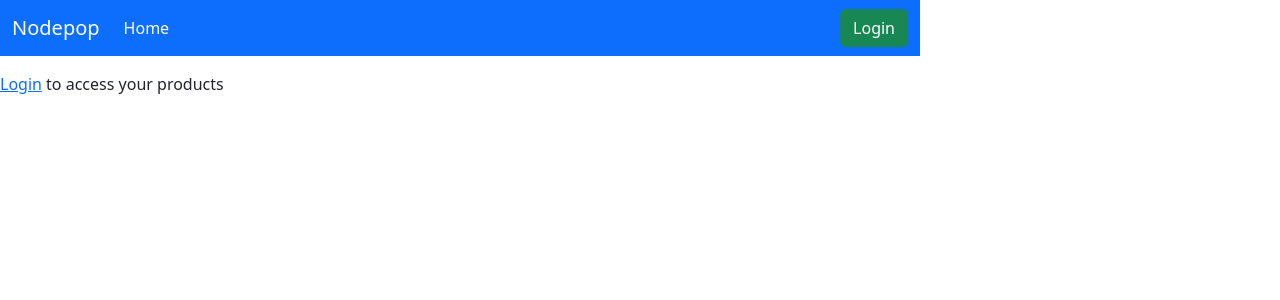
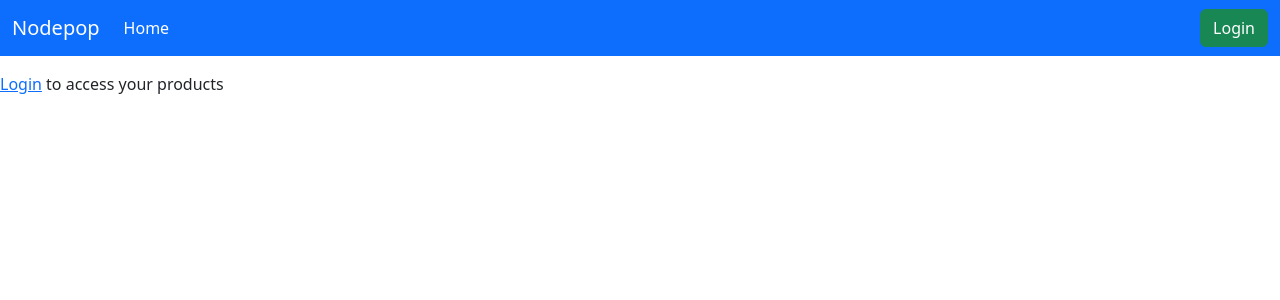
Before and after one commit to Mitronios/Node-intro_Nodepop_practice, a Node server app: page / in a window 1280 px wide. Shown: the top 300 px of the page. Run offline with Node 20, Linux system fonts and the light colour scheme; some libraries are stand-ins or nearby versions.

Commit message:
Fix: remove body  css styles

```diff
--- a/public/main.css
+++ b/public/main.css
@@ -1,11 +1,5 @@
 :root {
     font-family: 'Segoe UI', Tahoma, Geneva, Verdana, sans-serif;
-}
-
-body {
-    width: 90%;
-    margin: 0, auto;
-    max-width: 920px;
 }
 
 h1 h2 p {
```
